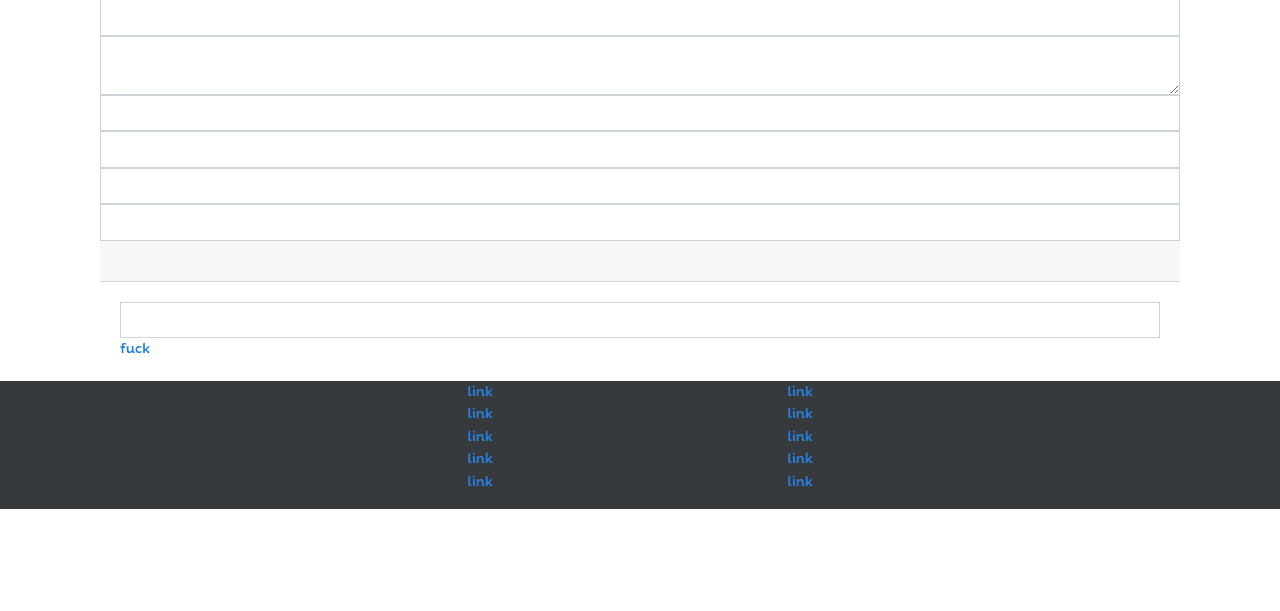
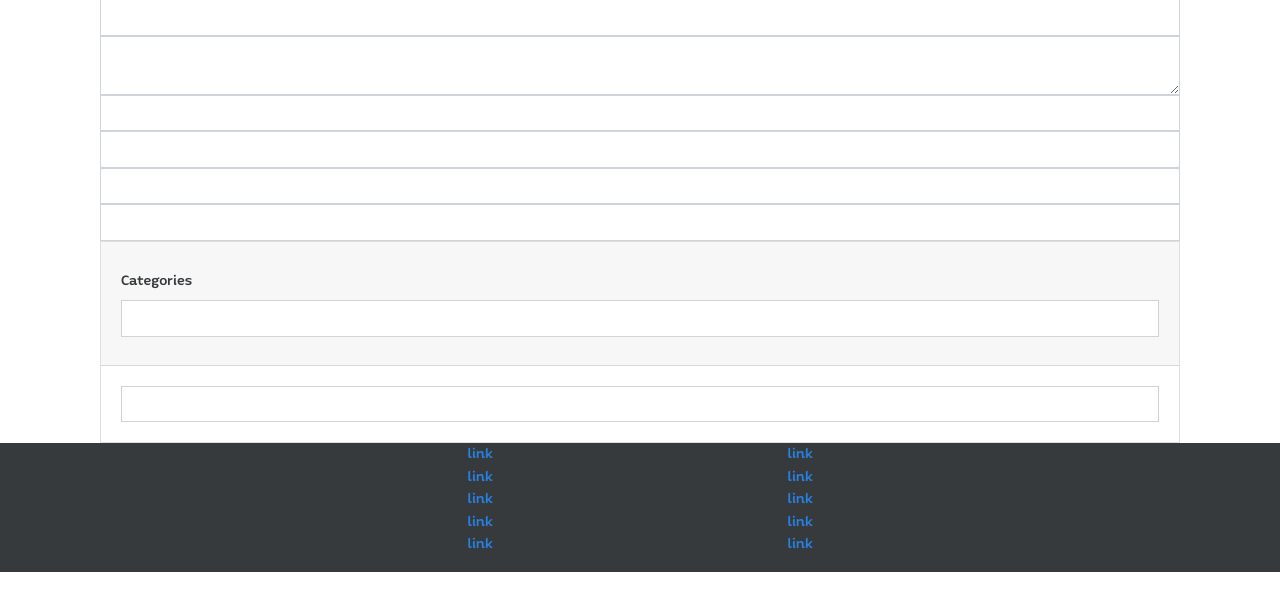
Before and after one commit to ScRalP/pangolri, a Symfony app: template templates/product/new.html.twig in a window 1280 px wide. Shown: the part 144-755 px from the top of the page. Run offline with Twig, Linux system fonts and the light colour scheme; the template is opened without the code that fills it: most values are stand-ins (such as "Sample title", 1, 10 or a date in 2020); form fields are guessed from the names that the template uses; style sheets or scripts are compiled from the project's sources; some libraries are stand-ins or nearby versions.

Commit message:
Validation des changements

```diff
--- a/templates/product/new.html.twig
+++ b/templates/product/new.html.twig
@@ -12,10 +12,9 @@
         {{ form_widget(form.images) }}
 
 
-
-        <div class="well" id="category_list" data-prototype={{ form_widget(form.categories.vars.prototype)|e('html_attr') }}>
+        <div class="card" id="category_list" data-prototype={{ form_widget(form.categories.vars.prototype)|e('html_attr') }}>
             <div class="card-header">
-                <p>{{ dump(form) }}</p>
+                <p>{{ form_row(form.categories) }}</p>
             </div>
             <div class="card-body">
                 {% for row in form.categories %}
@@ -24,7 +23,6 @@
                             {{ form_widget(row.name) }}
                         </div>
                     </div>
-                    <a href="btn btn-primary">fuck<a/>
                 {% endfor %}
             </div>
         </div>
```
